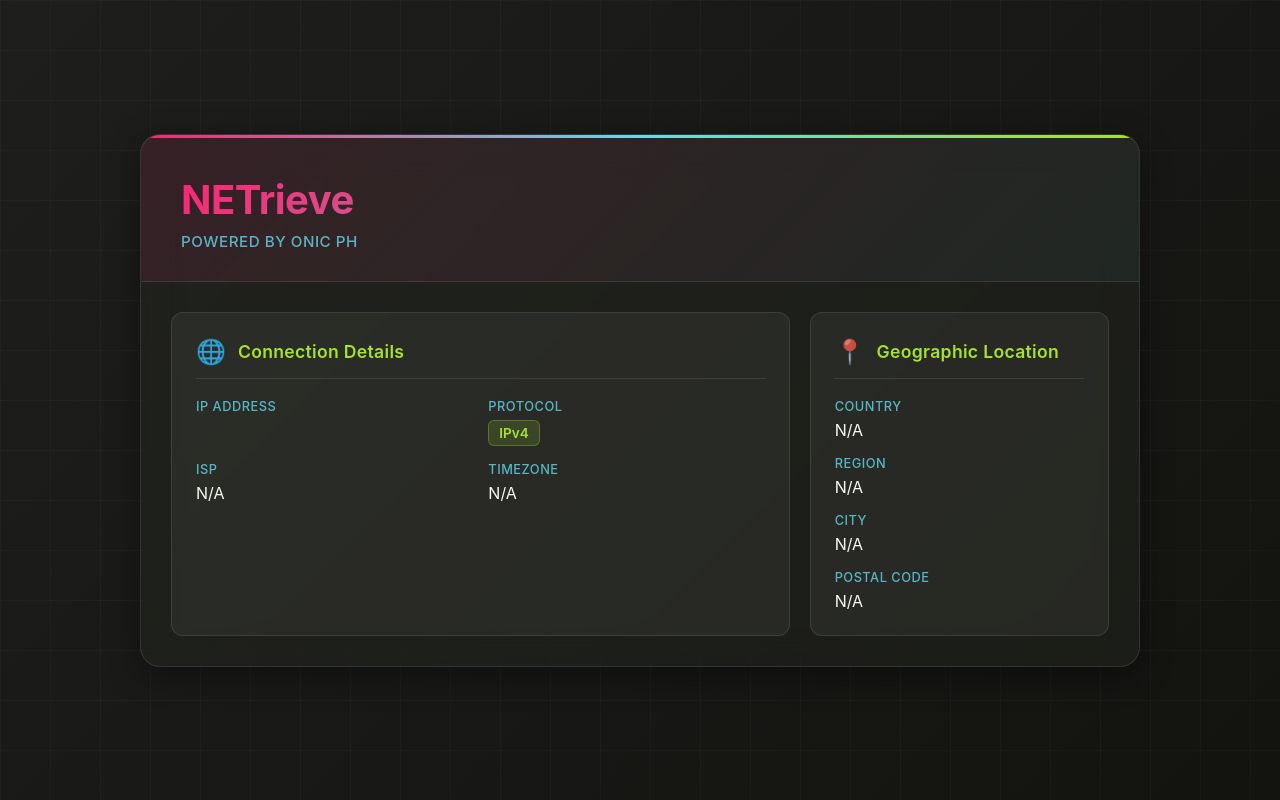
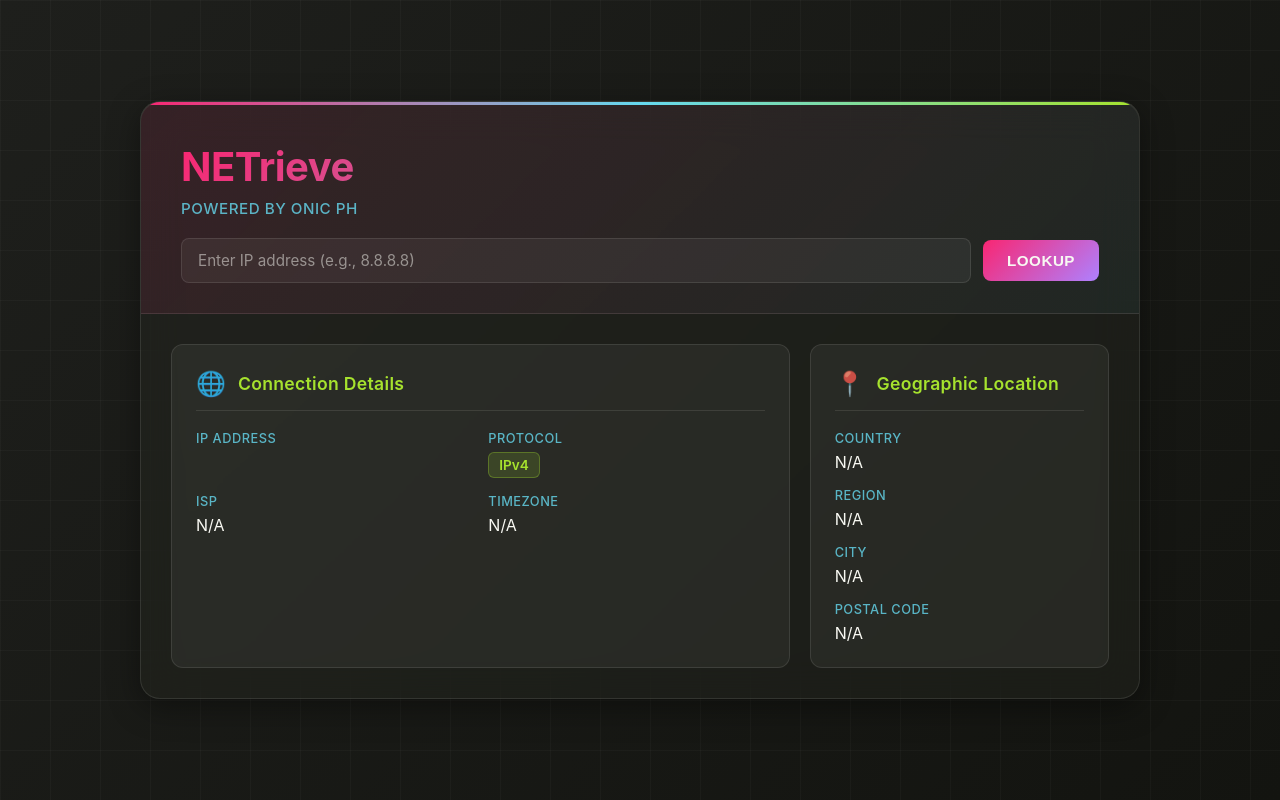
Before and after one commit to Jkmendoza007/system-integ, a Flask app: page / in a window 1280 px wide. Run offline with Flask 3, Linux system fonts and the light colour scheme.

Commit message:
ip input

```diff
--- a/app.py
+++ b/app.py
@@ -1,4 +1,4 @@
-from flask import Flask, render_template, jsonify
+from flask import Flask, render_template, jsonify, request
 import requests
 import pycountry
 from functools import lru_cache
@@ -7,10 +7,10 @@ import logging
 app = Flask(__name__)
 logging.basicConfig(level=logging.INFO)
 
-@lru_cache(maxsize=1)
-def get_ip_info():
+@lru_cache(maxsize=None)
+def get_ip_info(ip=None):
     """Fetch IP information with caching and error handling"""
-    api_url = "https://ipinfo.io/json"
+    api_url = f"https://ipinfo.io/{ip}/json" if ip else "https://ipinfo.io/json"
 
     try:
         response = requests.get(api_url, timeout=10)
@@ -58,14 +58,16 @@ def get_ip_info():
 @app.route("/")
 def home():
     """Main route to display IP information"""
-    result = get_ip_info()
-    return render_template("index.html", result=result)
+    ip = request.args.get('ip')
+    result = get_ip_info(ip)
+    return render_template("index.html", result=result, current_ip=ip)
 
 @app.route("/api/refresh")
 def refresh():
     """API endpoint to refresh IP information"""
+    ip = request.args.get('ip')
     get_ip_info.cache_clear()
-    result = get_ip_info()
+    result = get_ip_info(ip)
     return jsonify(result)
 
 if __name__ == "__main__":
--- a/static/style.css
+++ b/static/style.css
@@ -104,6 +104,60 @@ body {
   letter-spacing: 0.5px;
   text-transform: uppercase;
   font-weight: 500;
+}
+
+/* IP Input Form */
+.ip-form {
+  display: flex;
+  gap: 12px;
+  margin-top: 20px;
+  align-items: center;
+}
+
+.ip-input {
+  flex: 1;
+  padding: 12px 16px;
+  background: var(--glass-light);
+  border: 1px solid var(--glass-border);
+  border-radius: 8px;
+  color: var(--monokai-white);
+  font-size: 0.95rem;
+  font-family: inherit;
+  transition: all 0.3s ease;
+  outline: none;
+}
+
+.ip-input::placeholder {
+  color: rgba(248, 248, 242, 0.5);
+}
+
+.ip-input:focus {
+  border-color: var(--monokai-cyan);
+  box-shadow: 0 0 0 2px rgba(102, 217, 239, 0.2);
+}
+
+.submit-btn {
+  padding: 12px 24px;
+  background: linear-gradient(135deg, var(--monokai-pink), var(--monokai-purple));
+  border: none;
+  border-radius: 8px;
+  color: var(--monokai-white);
+  font-size: 0.95rem;
+  font-weight: 600;
+  cursor: pointer;
+  transition: all 0.3s ease;
+  text-transform: uppercase;
+  letter-spacing: 0.5px;
+}
+
+.submit-btn:hover {
+  background: linear-gradient(135deg, var(--monokai-purple), var(--monokai-pink));
+  transform: translateY(-1px);
+  box-shadow: 0 4px 12px rgba(249, 38, 114, 0.3);
+}
+
+.submit-btn:active {
+  transform: translateY(0);
 }
 
 /* Content grid */
@@ -286,6 +340,15 @@ body {
     font-size: 2rem;
   }
 
+  .ip-form {
+    flex-direction: column;
+    gap: 10px;
+  }
+
+  .ip-input {
+    width: 100%;
+  }
+
   .content-grid {
     padding: 20px;
     grid-template-columns: 1fr;
--- a/templates/index.html
+++ b/templates/index.html
@@ -16,6 +16,10 @@
       <div class="header-accent"></div>
       <h1 class="title">NETrieve</h1>
       <p class="subtitle">POWERED BY ONIC PH</p>
+      <form class="ip-form" method="GET" action="/">
+        <input type="text" name="ip" placeholder="Enter IP address (e.g., 8.8.8.8)" value="{{ current_ip or '' }}" class="ip-input">
+        <button type="submit" class="submit-btn">Lookup</button>
+      </form>
     </header>
 
     {% if result.success %}
```
